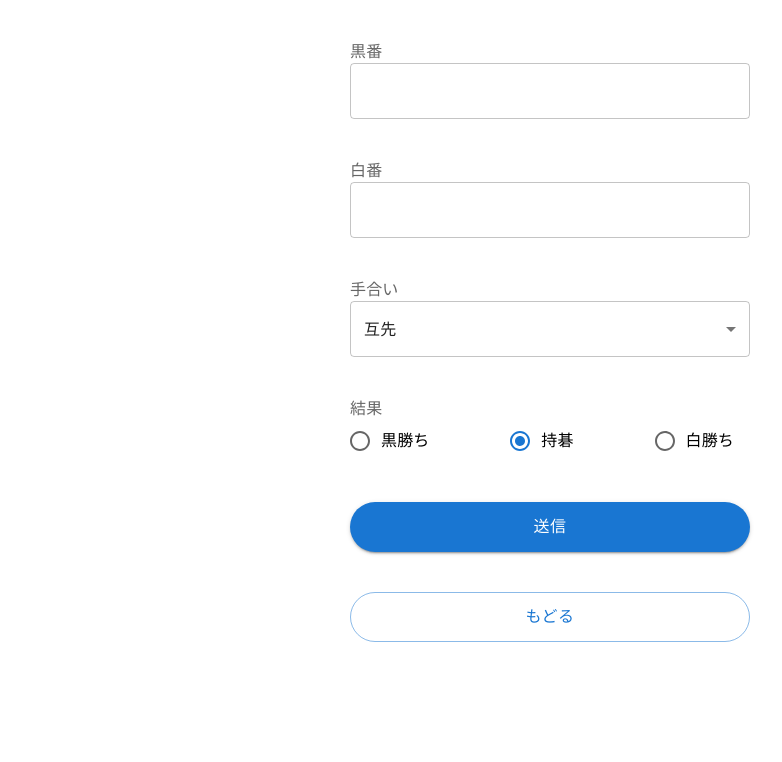
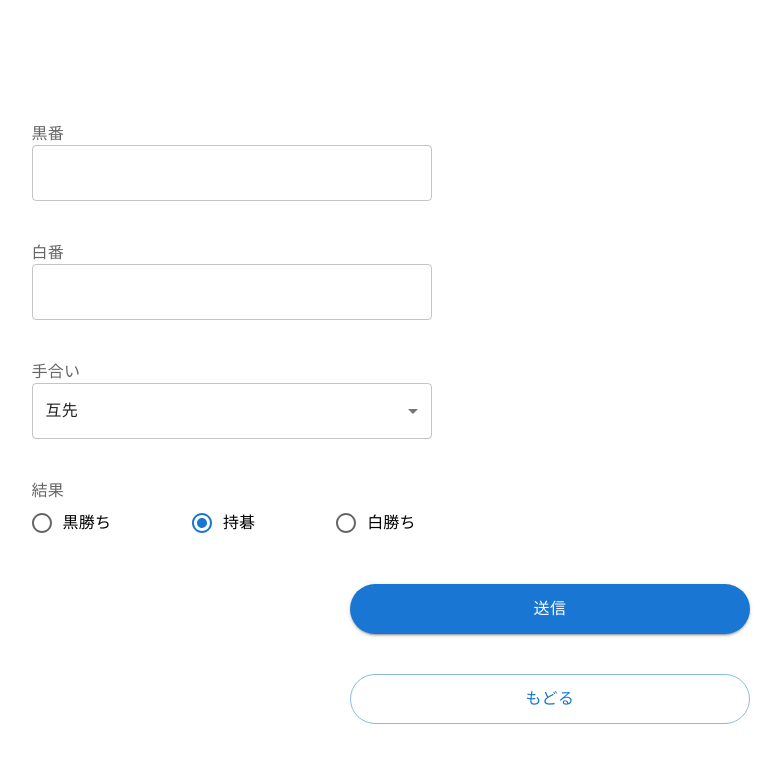
Before and after one commit to usatyo/rating, a Next.js app: page /post/result in a window 1280 px wide. Shown: the top 762 px of the page, without its empty margins (90-872 px from the left). Built offline with nearby package versions, Linux system fonts and the light colour scheme.

Commit message:
use html padding

```diff
--- a/components/inputField.tsx
+++ b/components/inputField.tsx
@@ -1,4 +1,4 @@
-import { Box, InputLabel, Stack, TextField, useMediaQuery } from "@mui/material"
+import { InputLabel, Stack, TextField, useMediaQuery } from "@mui/material"
 import { BORDER } from "../constants/constants"
 
 type Props = {
@@ -16,15 +16,11 @@ const InputField = (props: Props) => {
   const lg: boolean = useMediaQuery(BORDER)
 
   return (
-    <Stack sx={{
-      marginTop: "40px",
-      width: lg ? "400px" : "80%",
-      marginX: "auto",
-    }}>
+    <Stack sx={{ width: "100%" }}>
       <InputLabel>{props.label}</InputLabel>
       <TextField
         sx={{
-          width: lg ? "400px" : "100%",
+          width: lg ? "400px" : "100%"
         }}
         variant="outlined"
         size="medium"
--- a/components/mainButton.tsx
+++ b/components/mainButton.tsx
@@ -12,10 +12,8 @@ const MainButton = (props: Props) => {
   return (
     <Button
       sx={{
-        width: lg ? "400px" : "80%",
+        width: lg ? "400px" : "100%",
         height: "50px",
-        marginX: "auto",
-        marginTop: "40px",
         borderRadius: "25px",
         fontSize: "16px",
       }}
--- a/components/myTable.tsx
+++ b/components/myTable.tsx
@@ -13,9 +13,7 @@ const MyTable = (props: Props) => {
     <TableContainer
       sx={{
         maxWidth: "800px",
-        width: "80%",
-        marginX: "auto",
-        marginTop: "40px",
+        width: "100%",
       }}
       component={Paper}
     >
@@ -42,7 +40,7 @@ const MyTable = (props: Props) => {
                 ))}
               </TableRow>
             ) : (<>
-              <TableRow sx={{ backgroundColor: "#EEEEEE" }}>
+              <TableRow sx={{ backgroundColor: "#F3F3F3" }}>
                 <TableCell></TableCell>
                 <TableCell></TableCell>
               </TableRow>
--- a/components/radioField.tsx
+++ b/components/radioField.tsx
@@ -13,13 +13,7 @@ const RadioField = (props: Props) => {
   const lg: boolean = useMediaQuery(BORDER)
 
   return (
-    <Box
-      sx={{
-        width: lg ? "400px" : "80%",
-        marginX: "auto",
-        marginTop: "40px",
-      }}
-    >
+    <Stack sx={{ width: "100%" }}>
       <InputLabel>結果</InputLabel>
       <RadioGroup
         onChange={(e) => props.handle("result", String(e.target.value))}
@@ -37,7 +31,7 @@ const RadioField = (props: Props) => {
           ))}
         </Stack>
       </RadioGroup>
-    </Box>
+    </Stack>
   )
 }
 
--- a/components/returnButton.tsx
+++ b/components/returnButton.tsx
@@ -9,10 +9,8 @@ const ReturnButton = () => {
     <Link href='/home'>
       <Button
         sx={{
-          width: lg ? "400px" : "80%",
+          width: lg ? "400px" : "100%",
           height: "50px",
-          marginX: "auto",
-          marginTop: "40px",
           borderRadius: "25px",
           fontSize: "16px",
         }}
--- a/components/selectField.tsx
+++ b/components/selectField.tsx
@@ -1,4 +1,4 @@
-import { Box, InputLabel, MenuItem, Select, useMediaQuery } from "@mui/material"
+import { Box, InputLabel, MenuItem, Select, Stack, useMediaQuery } from "@mui/material"
 import { BORDER, HANDICAP } from "../constants/constants"
 
 type Props = {
@@ -13,13 +13,7 @@ const SelectField = (props: Props) => {
   const lg: boolean = useMediaQuery(BORDER)
 
   return (
-    <Box
-      sx={{
-        width: lg ? "400px" : "80%",
-        marginX: "auto",
-        marginTop: "40px",
-      }}
-    >
+    <Stack sx={{ width: "100%" }}>
       <InputLabel>手合い</InputLabel>
       <Select
         sx={{
@@ -32,7 +26,7 @@ const SelectField = (props: Props) => {
           <MenuItem value={idx} key={idx}>{val}</MenuItem>
         ))}
       </Select>
-    </Box>
+    </Stack>
   )
 }
 
--- a/pages/history.tsx
+++ b/pages/history.tsx
@@ -26,7 +26,7 @@ const History: NextPage = () => {
   }
 
   return (
-    <Stack>
+    <Stack alignItems="center" spacing="40px">
       <MyTable header={HEADER} body={genBody()} />
       <ReturnButton />
     </Stack>
--- a/pages/home.tsx
+++ b/pages/home.tsx
@@ -7,7 +7,7 @@ const Home: NextPage = () => {
   const router = useRouter()
 
   return (
-    <Stack>
+    <Stack alignItems="center" spacing="40px">
       <MainButton text='レートランキング' handle={() => router.replace('/ranking')} />
       <MainButton text='対局履歴' handle={() => router.replace('/history')} />
       <MainButton text='結果入力' handle={() => router.replace('/post/result')} />
--- a/pages/post/result.tsx
+++ b/pages/post/result.tsx
@@ -1,4 +1,4 @@
-import { Box, Button, FormControlLabel, FormLabel, MenuItem, Radio, RadioGroup, Select, Stack, TextField } from '@mui/material'
+import { Stack } from '@mui/material'
 import { NextPage } from 'next'
 import InputField from '../../components/inputField'
 import MainButton from '../../components/mainButton'
@@ -11,7 +11,7 @@ const PostResult: NextPage = () => {
   const [data, { change: handleChange, click: handleClick }] = usePostDatas()
 
   return (
-    <Stack>
+    <Stack alignItems="center" spacing="40px">
       <InputField label='黒番' value={data.black} name="black" handle={handleChange} />
       <InputField label='白番' value={data.white} name="white" handle={handleChange} />
       <SelectField value={data.handicap} handle={handleChange} />
--- a/pages/post/user.tsx
+++ b/pages/post/user.tsx
@@ -9,7 +9,7 @@ const PostUser: NextPage = () => {
   const [data, { change: handleChange, click: handleClick }] = usePostUsers()
 
   return (
-    <Stack>
+    <Stack alignItems="center" spacing="40px">
       <InputField label='名前' value={data.name} name="name" handle={handleChange} />
       <InputField
         label='初期レート'
--- a/pages/ranking.tsx
+++ b/pages/ranking.tsx
@@ -21,7 +21,7 @@ const Ranking: NextPage = () => {
   }
 
   return (
-    <Stack>
+    <Stack alignItems="center" spacing="40px">
       <MyTable header={HEAD} body={genBody()} />
       <ReturnButton />
     </Stack>
--- a/styles/globals.css
+++ b/styles/globals.css
@@ -1,6 +1,6 @@
 html,
 body {
-  padding: 0;
+  padding: 5%;
   margin: 0;
   font-family: -apple-system, BlinkMacSystemFont, Segoe UI, Roboto, Oxygen,
     Ubuntu, Cantarell, Fira Sans, Droid Sans, Helvetica Neue, sans-serif;
```
